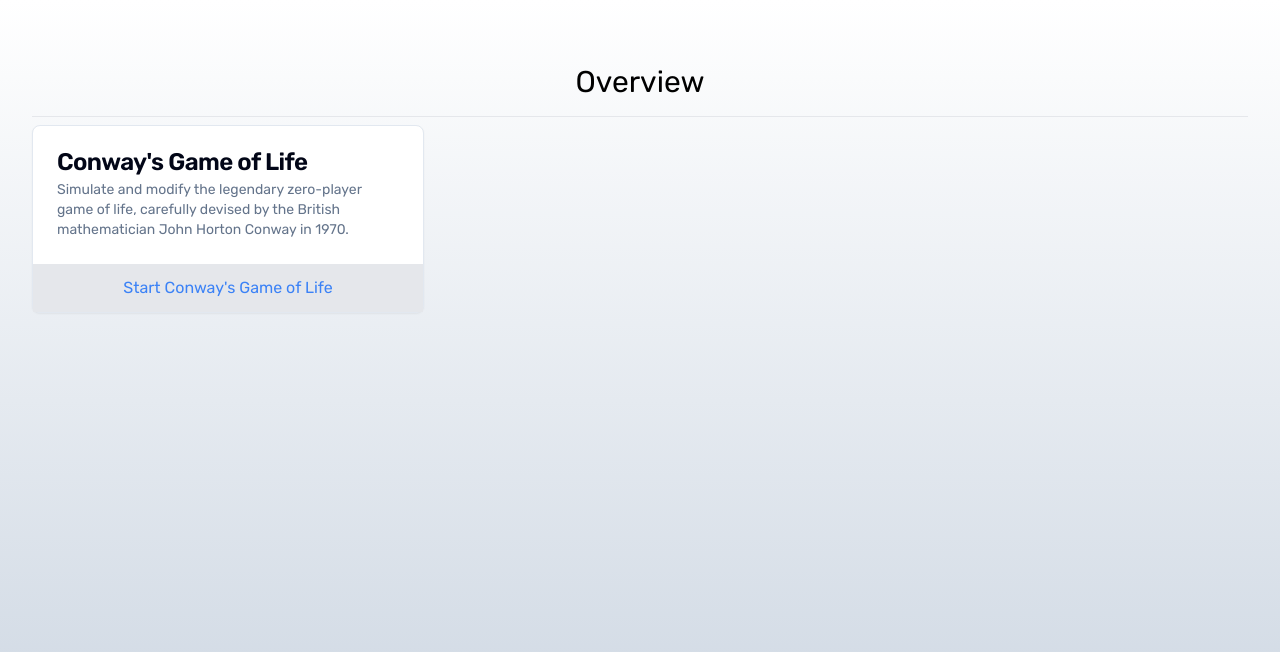
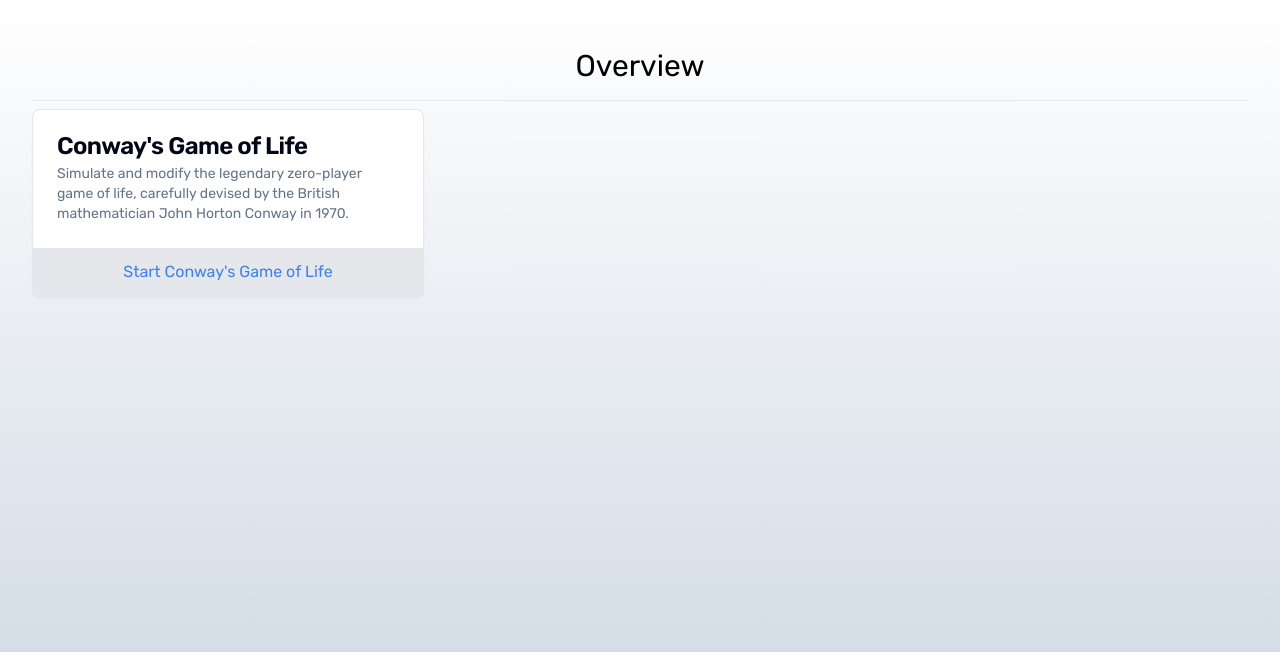
Before and after one commit to neinja007/Simulatory, a Next.js app: page / in a window 1280 px wide. Shown: the top 652 px of the page. Built offline with nearby package versions, Linux system fonts and the light colour scheme.

Commit message:
adjusted top padding

```diff
--- a/src/app/layout.tsx
+++ b/src/app/layout.tsx
@@ -17,7 +17,7 @@ export default function RootLayout({
   return (
     <html lang='en' className={rubik.className}>
       <body className='bg-gradient-to-b from-white to-slate-300'>
-        <div className='container min-h-screen pt-16 antialiased'>{children}</div>
+        <div className='container min-h-screen pt-5 antialiased md:pt-8 lg:pt-12'>{children}</div>
       </body>
     </html>
   );
```
